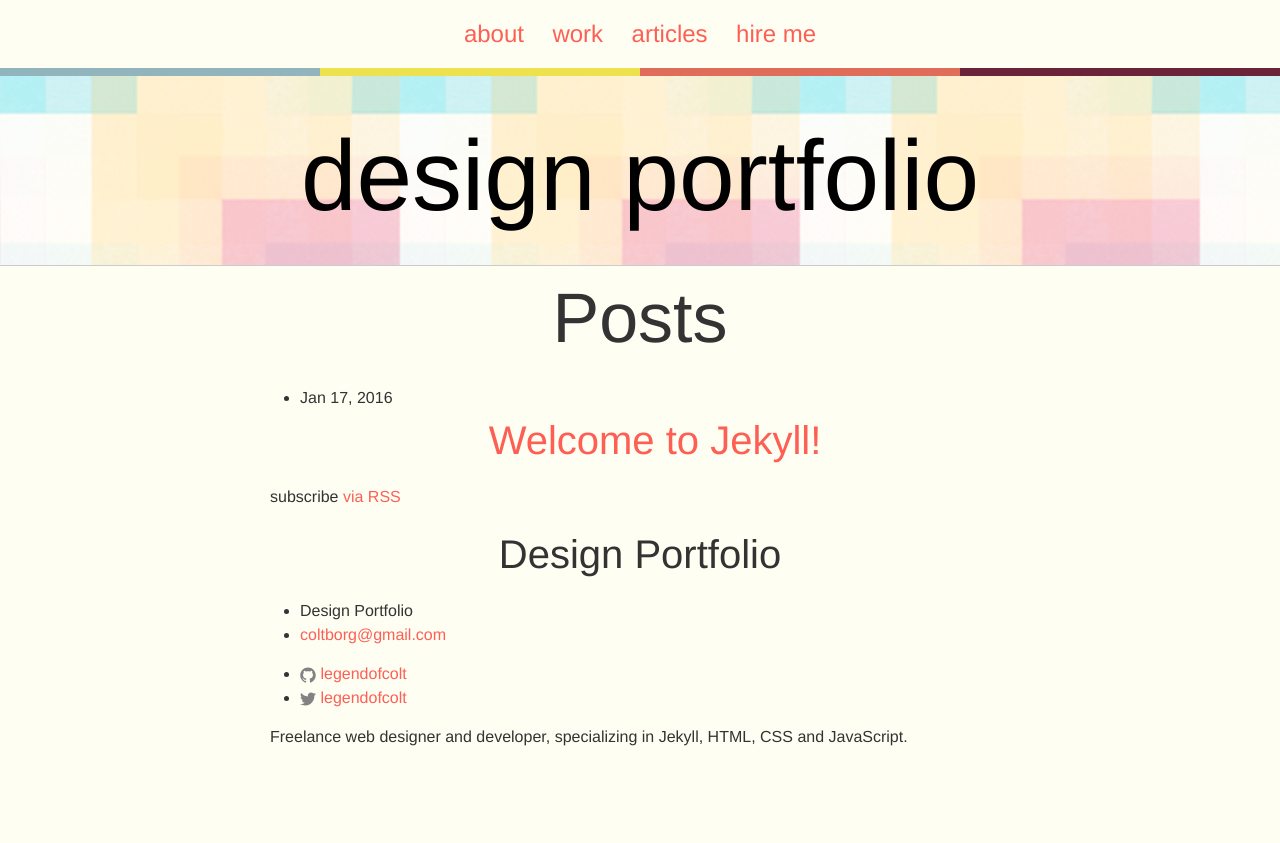
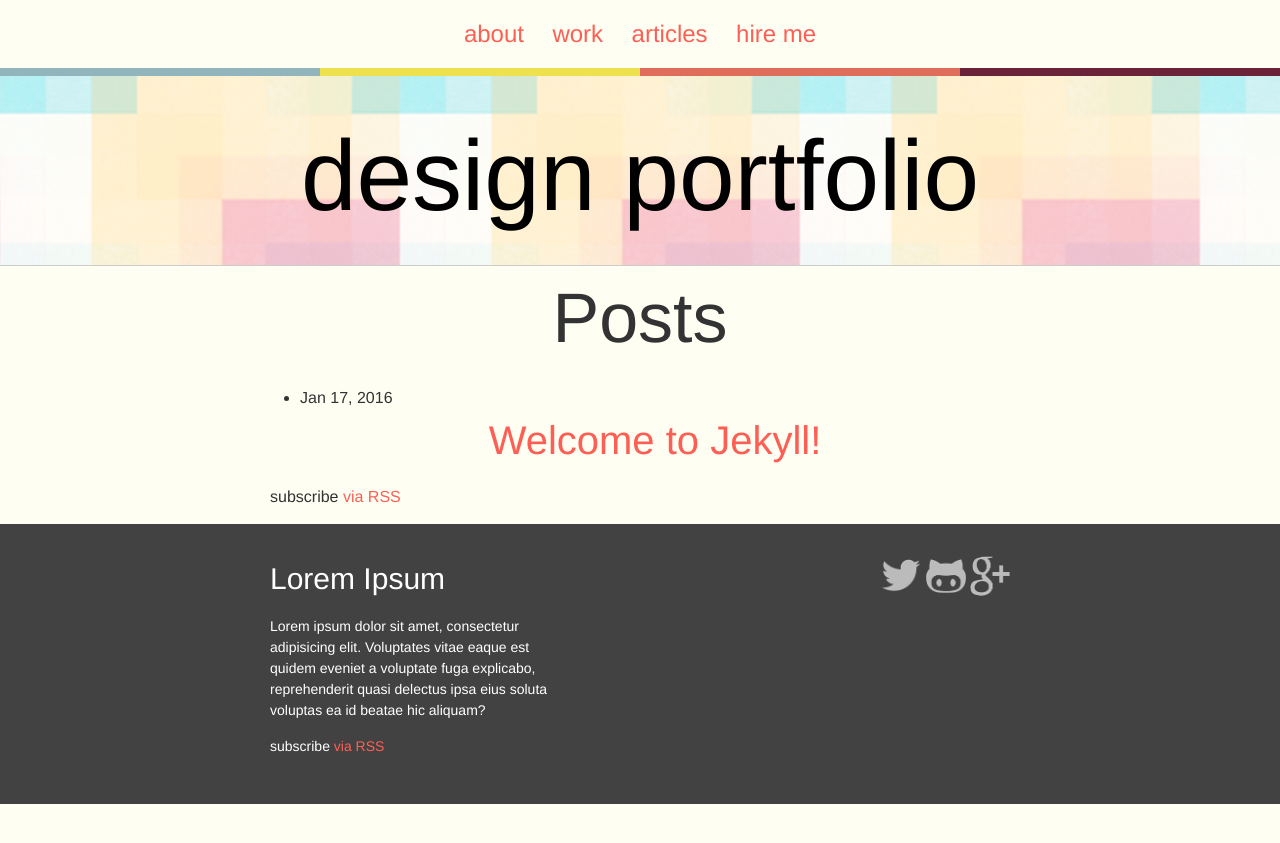
Before and after one commit to coltborg/designer-portfolio, a Jekyll site: the page built from index.html, in a window 1280 px wide. Shown: the top 843 px of the page. Built offline with Jekyll 4.4.1, drawn with Linux system fonts in a browser that asks for light colours.

Commit message:
Styled footer

```diff
--- a/_config.yml
+++ b/_config.yml
@@ -15,7 +15,7 @@
 
 twitter_username: legendofcolt
 github_username: legendofcolt
-google_username: legendofcolt
+google_username: 101723171217731863467
 
 permalink: /:categories/:title
 
--- a/_includes/footer.html
+++ b/_includes/footer.html
@@ -2,35 +2,31 @@
 
   <div class="wrapper">
 
-    <h2 class="footer-heading">{{ site.title }}</h2>
+    <div class="footer-content">
+      <h3>Lorem Ipsum</h3>
+      <p>Lorem ipsum dolor sit amet, consectetur adipisicing elit. Voluptates vitae eaque est quidem eveniet a voluptate fuga explicabo, reprehenderit quasi delectus ipsa eius soluta voluptas ea id beatae hic aliquam?</p>
+      <p>subscribe <a href="{{ "/feed.xml" | prepend: site.baseurl }}">via RSS</a></p>
+    </div>
 
-    <div class="footer-col-wrapper">
-      <div class="footer-col footer-col-1">
-        <ul class="contact-list">
-          <li>{{ site.title }}</li>
-          <li><a href="mailto:{{ site.email }}">{{ site.email }}</a></li>
-        </ul>
-      </div>
+    <div class="footer-social">
+      <ul>
+        <li>
+          <a href="https://twitter.com/{{ site.twitter_username }}">
+            <img src="/images/twitter.png" alt="twitter logo" width="40">
+          </a>
+        </li>
+        <li>
+          <a href="https://github.com/{{ site.github_username }}">
+            <img src="/images/github.png" alt="github logo" width="40">
+          </a>
+        </li>
+        <li>
+          <a href="https://plus.google.com/{{ site.google_username }}">
+            <img src="/images/google.png" alt="google plus logo" width="40">
+          </a>
+        </li>
 
-      <div class="footer-col footer-col-2">
-        <ul class="social-media-list">
-          {% if site.github_username %}
-          <li>
-            {% include icon-github.html username=site.github_username %}
-          </li>
-          {% endif %}
-
-          {% if site.twitter_username %}
-          <li>
-            {% include icon-twitter.html username=site.twitter_username %}
-          </li>
-          {% endif %}
-        </ul>
-      </div>
-
-      <div class="footer-col footer-col-3">
-        <p>{{ site.description }}</p>
-      </div>
+      </ul>
     </div>
 
   </div>
--- a/_sass/_layout.scss
+++ b/_sass/_layout.scss
@@ -1,3 +1,5 @@
+// Header
+
 .site-nav {
   text-align: center;
 
@@ -26,3 +28,29 @@
   background: url(/images/header-bg2.png);
   background-size: 400px 400px;
 }
+
+// Footer
+.site-footer {
+  padding: 2em 0;
+  color: $white-color;
+  background: $grey-color-dark;
+}
+
+.footer-content {
+  float: left;
+  width: 40%;
+  font-size: 0.875em;
+
+  h3 {
+    text-align: left;
+  }
+}
+
+.footer-social {
+  float: right;
+
+  li {
+    display: inline-block;
+    list-style: none;
+  }
+}
--- a/css/main.scss
+++ b/css/main.scss
@@ -26,6 +26,7 @@
 $brand-color:      #fe5f55;
 
 $black-color: #000;
+$white-color: #fff;
 $blue-color: #92b5bd;
 $yellow-color: #ede24e;
 $red-color: #df6d59;
```
